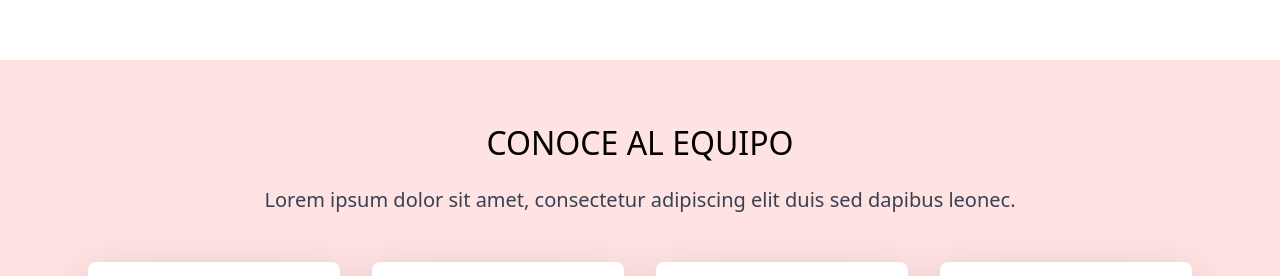
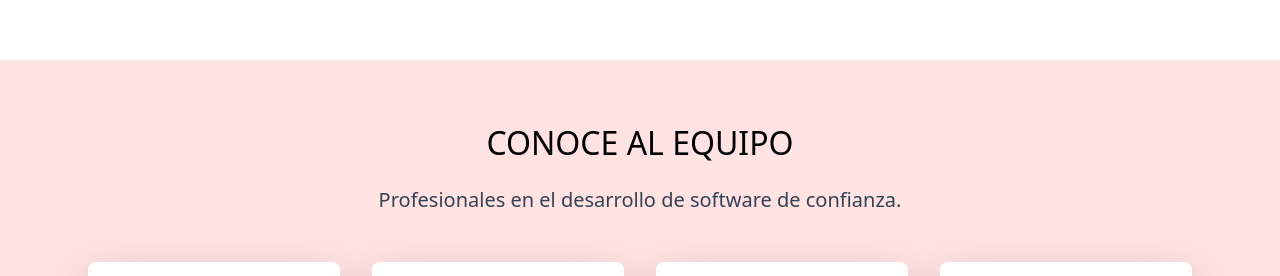
Before and after one commit to JNunez06/web1, a React (Vite) app: page / in a window 1280 px wide. Shown: the part 1540-1816 px from the top of the page. Built offline with nearby package versions, Linux system fonts and the light colour scheme.

Commit message:
Mejora en Team.tsx

```diff
--- a/src/Components/Team.tsx
+++ b/src/Components/Team.tsx
@@ -10,7 +10,7 @@ export function Team() {
             CONOCE AL EQUIPO
           </h2>
           <p className="text-xl text-gray-700 dark:text-gray-300">
-            Lorem ipsum dolor sit amet, consectetur adipiscing elit duis sed dapibus leonec.
+            Profesionales en el desarrollo de software de confianza.
           </p>
         </div>
 
```
